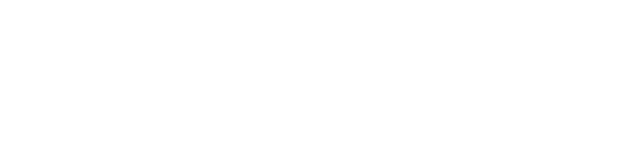
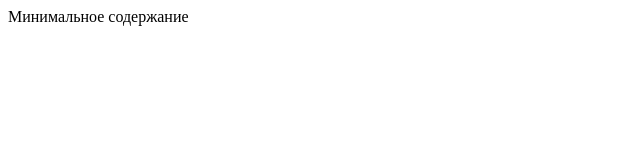
Before and after one commit to digaikev/rsschool-cv, a plain HTML site: page index.html in a window 1280 px wide. Shown: the whole page, without its empty margins (0-640 px from the left). Drawn offline with Linux system fonts and the light colour scheme.

Commit message:
refactor: improved formatting

```diff
--- a/index.html
+++ b/index.html
@@ -7,6 +7,6 @@
     <title>rsschool-cv-html</title>
 </head>
 <body>
-
+    <div>Минимальное содержание</div>
 </body>
 </html>
```
